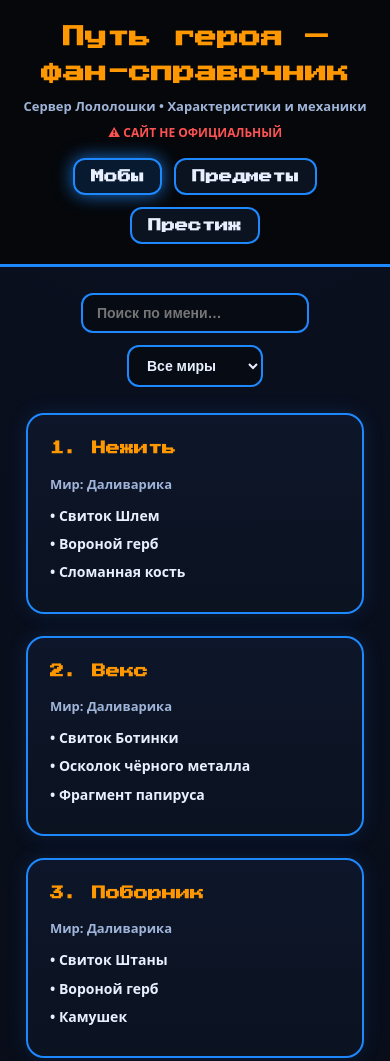
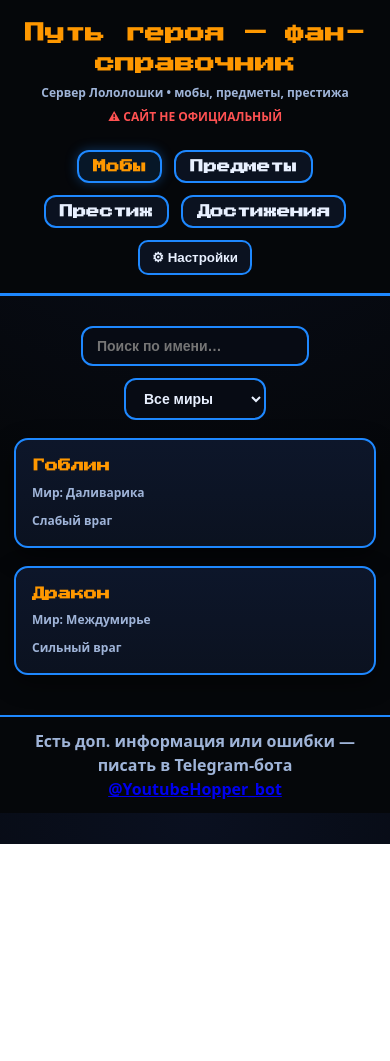
Before and after one commit to Hopper736-twink/Test_lololowka_server, a plain HTML site: page index.html in a window 390 px wide. Shown: the top 1061 px of the page. After the commit the page ends 844 px from the top, so only its background shows below. Drawn offline with Linux system fonts and the light colour scheme.

Commit message:
Update index.html

```diff
--- a/index.html
+++ b/index.html
@@ -1,8 +1,8 @@
 <!DOCTYPE html>
 <html lang="ru">
 <head>
-  <meta charset="UTF-8">
-  <meta name="viewport" content="width=device-width, initial-scale=1.0">
+<meta charset="utf-8" />
+<meta name="viewport" content="width=device-width,initial-scale=1" />
 <title>Путь героя — фан-справочник</title>
 <link href="https://fonts.googleapis.com/css2?family=Press+Start+2P&family=Inter:wght@500;700&display=swap" rel="stylesheet">
 <style>
@@ -13,98 +13,167 @@
   --accent:#ff9800;
   --text:#e8f0ff;
   --muted:#9fb4d8;
-}*{box-sizing:border-box}
-
-body{ margin:0; background:radial-gradient(circle at top,#0a1020,#05070a 60%); color:var(--text); font-family:system-ui,-apple-system,BlinkMacSystemFont,'Segoe UI',Arial,sans-serif; line-height:1.6; font-weight:700; }
-
-header{ background:#05070a; border-bottom:3px solid var(--border); padding:20px; text-align:center; }
-
-header h1{ font-family:'Press Start 2P',monospace; color:var(--accent); font-size:22px; margin:0; }
-.subtitle{color:var(--muted);font-size:13px;margin-top:6px;font-weight:700}
+  --locked: rgba(255,255,255,0.08);
+}
+*{box-sizing:border-box}
+body{
+  margin:0;
+  background:radial-gradient(circle at top,#0a1020,#05070a 60%);
+  color:var(--text);
+  font-family:system-ui,-apple-system,BlinkMacSystemFont,'Segoe UI',Arial,sans-serif;
+  line-height:1.5;
+  font-weight:700;
+}
+header{
+  background:#05070a;
+  border-bottom:3px solid var(--border);
+  padding:18px;
+  text-align:center;
+}
+header h1{
+  font-family:'Press Start 2P',monospace;
+  color:var(--accent);
+  font-size:20px;
+  margin:0;
+}
+.header-row{
+  display:flex;
+  gap:12px;
+  align-items:center;
+  justify-content:center;
+  margin-top:12px;
+  flex-wrap:wrap;
+}
+.subtitle{color:var(--muted);font-size:12px;margin-top:6px;font-weight:700}
 .warning{color:#ff5252;font-size:12px;margin-top:6px;font-weight:700}
 
-.tabs{ display:flex; justify-content:center; gap:12px; margin-top:16px; flex-wrap:wrap; }
+/* tabs */
+.tabs{ display:flex; justify-content:center; gap:12px; margin-top:12px; flex-wrap:wrap; }
+.tab{ font-family:'Press Start 2P',monospace; background:var(--card); border:2px solid var(--border); color:var(--text); padding:8px 14px; border-radius:12px; cursor:pointer; transition:.15s; font-weight:700; }
+.tab:hover{box-shadow:0 0 12px rgba(30,136,255,.25)}
+.tab.active{ background:rgba(30,136,255,.12); box-shadow:0 0 12px rgba(30,136,255,.35); color:var(--accent) }
 
-.tab{ font-family:'Press Start 2P',monospace; background:var(--card); border:2px solid var(--border); color:var(--text); padding:10px 16px; border-radius:12px; cursor:pointer; transition:.2s; font-weight:700; }
+/* settings button */
+.settingsBtn{ background:var(--card); border:2px solid var(--border); color:var(--text); padding:8px 12px; border-radius:10px; cursor:pointer; font-weight:700; }
+.settingsPanel{ display:none; max-width:720px; margin:12px auto 0; padding:12px; border:2px solid var(--border); border-radius:12px; background:linear-gradient(180deg,#061529,#05101a); color:var(--muted); font-weight:700; }
+.settingsPanel.active{ display:block; }
 
-.tab:hover{box-shadow:0 0 12px rgba(30,136,255,.6)}
-.tab.active{ background:rgba(30,136,255,.15); box-shadow:0 0 18px rgba(30,136,255,.8); }
+/* main */
+main{ max-width:1100px; margin:16px auto; padding:14px; }
 
-main{max-width:1300px;margin:0 auto;padding:26px}
+/* controls */
+.controls{ display:flex; gap:12px; justify-content:center; margin-bottom:18px; flex-wrap:wrap; }
+input[type="text"], select, input[type="search"]{ background:#070b14; border:2px solid var(--border); color:var(--text); padding:10px 14px; border-radius:12px; font-size:14px; font-weight:700; }
 
-.controls{ display:flex; gap:12px; justify-content:center; margin-bottom:26px; flex-wrap:wrap; }
+/* grid/cards */
+.grid{ display:grid; grid-template-columns:repeat(auto-fill,minmax(300px,1fr)); gap:18px; }
+.card, .item-card, .prestige-card, .achievement-card{ background:linear-gradient(180deg,#0d162a,var(--card)); border:2px solid var(--border); border-radius:14px; padding:16px; box-shadow:0 8px 25px rgba(0,0,0,0.45); font-weight:700; }
+.card h3, .item-card h3, .prestige-card h3, .achievement-card h3{ font-family:'Press Start 2P',monospace; color:var(--accent); font-size:13px; margin:0 0 8px 0; font-weight:700; }
+.world{ font-size:12px; color:var(--muted); margin-bottom:8px; }
+.stat{ font-size:13px; margin-bottom:6px; color:var(--text); font-weight:700; }
 
-input,select{ background:#070b14; border:2px solid var(--border); color:var(--text); padding:10px 14px; border-radius:12px; font-size:14px; font-weight:700; }
+/* fan text */
+.fan-desc{ margin-top:10px; font-size:12px; color:var(--muted); font-weight:600; }
+.fan-secret{ margin-top:6px; font-size:12px; color:#cbe9ff; font-weight:700; }
 
-.grid{ display:grid; grid-template-columns:repeat(auto-fill,minmax(300px,1fr)); gap:22px; }
+/* items grid */
+.items-grid{ display:grid; grid-template-columns:repeat(auto-fill,minmax(220px,1fr)); gap:14px; margin-top:10px; }
 
-.card, .item-card, .prestige-card{ background:linear-gradient(180deg,#0d162a,var(--card)); border:2px solid var(--border); border-radius:18px; padding:22px; box-shadow:0 0 20px rgba(30,136,255,.15); font-weight:700; }
+/* footer */
+footer{ margin-top:26px; padding:12px; border-top:2px solid var(--border); text-align:center; color:var(--muted); font-weight:700; }
 
-.card h3, .item-card h3, .prestige-card h3{ font-family:'Press Start 2P',monospace; color:var(--accent); font-size:14px; margin:0 0 14px 0; font-weight:700; }
+/* small helpers */
+.disclaimer{ font-size:12px; color:#ffd6a8; margin-top:8px; font-weight:700; }
+.hidden{ display:none !important; }
 
-.world{color:var(--muted);font-size:13px;margin-bottom:10px;font-weight:700}
-.stat{font-size:14px;margin-bottom:6px;color:var(--text);font-weight:700}
+/* achievements locked/unlocked */
+.achievement-locked{ opacity:0.45; background:linear-gradient(180deg,#081025,var(--locked)); border-style:dashed; }
+.achievement-unlocked{ box-shadow:0 6px 18px rgba(0,0,0,0.6); border-color: #6be38a; }
+.small{ font-size:12px; color:var(--muted); font-weight:700; margin-top:8px; }
+.code-input{ display:flex; gap:8px; margin-top:8px; align-items:center; }
+.code-input input{ flex:1; }
+.btn{ background:var(--card); border:2px solid var(--border); color:var(--text); padding:8px 10px; border-radius:8px; cursor:pointer; font-weight:700; }
 
-.items-grid{ display:grid; grid-template-columns:repeat(auto-fill,minmax(260px,1fr)); gap:22px; margin-top:22px; }
-
-section h2{ font-family:'Press Start 2P',monospace; color:var(--accent); margin-bottom:18px; font-weight:700; }
-
-footer{ border-top:2px solid var(--border); margin-top:40px; padding:20px; text-align:center; color:var(--muted); font-weight:700; }
-footer a{color:var(--accent);text-decoration:none;font-weight:700}
-
-.tab-content{display:none}
-.tab-content.active{display:block}
+/* tab content visibility */
+.tab-content{ display:none; }
+.tab-content.active{ display:block; }
 </style>
 </head>
 <body>
+
 <header>
   <h1>Путь героя — фан-справочник</h1>
-  <div class="subtitle">Сервер Лололошки • Характеристики и механики</div>
+  <div class="subtitle">Сервер Лололошки • мобы, предметы, престижа</div>
   <div class="warning">⚠ САЙТ НЕ ОФИЦИАЛЬНЫЙ</div>
-  <nav class="tabs">
-    <button class="tab active" data-tab="mobs">Мобы</button>
+
+  <div class="header-row">
+    <nav class="tabs" role="navigation" aria-label="Вкладки">
+      <button class="tab" data-tab="mobs">Мобы</button>
       <button class="tab" data-tab="items">Предметы</button>
       <button class="tab" data-tab="prestige">Престиж</button>
+      <button class="tab" data-tab="achievements">Достижения</button>
     </nav>
+
+    <button id="openSettings" class="settingsBtn" title="Настройки">⚙ Настройки</button>
+  </div>
+
+  <div id="settingsPanel" class="settingsPanel" aria-hidden="true">
+    <label style="display:flex;align-items:center;gap:10px;">
+      <input id="fanModeToggle" type="checkbox" style="transform:scale(1.05);"/>
+      <span>Включить режим «Тайны мира» (фан-описания и секреты)</span>
+    </label>
+
+    <label style="display:flex;align-items:center;gap:10px;margin-top:10px;">
+      <input id="showAchievementsToggle" type="checkbox" style="transform:scale(1.05);"/>
+      <span>Показывать вкладку «Достижения»</span>
+    </label>
+
+    <div style="margin-top:12px">
+      <div style="font-weight:700;margin-bottom:6px">Ввести код (support, loofan, achievements, Hopper736, wlnzlileg)</div>
+      <div class="code-input">
+        <input id="promoCodeInput" type="text" placeholder="Введите код" aria-label="Код достижения" />
+        <button id="promoApplyBtn" class="btn">Активировать</button>
+      </div>
+      <div id="codeMessage" class="small" style="margin-top:8px;color:var(--muted)"></div>
+    </div>
+
+    <div style="margin-top:12px">
+      <div style="font-weight:700;margin-bottom:6px">Подтверждение — «Я написал в бота»</div>
+      <button id="confirmMessagedBot" class="btn">Я написал в бота</button>
+      <div class="small" style="margin-top:8px;color:var(--muted)">Нажмите, если вы действительно написали в @YoutubeHopper_bot — достижение «Помощник» будет выдано.</div>
+    </div>
+
+    <div class="disclaimer">
+      Внимание: фан-режим показывает фан-описания и секреты — это не официальный лор сервера.
+    </div>
+    <div style="margin-top:10px;color:var(--muted)">Режимы, достижения и использованные коды сохраняются в браузере.</div>
+  </div>
 </header>
+
 <main>
-  <section id="tab-mobs" class="tab-content active">
+  <!-- MOBS TAB -->
+  <section id="tab-mobs" class="tab-content">
     <div class="controls">
-      <input id="search" placeholder="Поиск по имени…" />
-      <select id="worldFilter">
+      <input id="search" type="search" placeholder="Поиск по имени…" aria-label="Поиск мобов"/>
+      <select id="worldFilter" aria-label="Выбор мира">
         <option value="all">Все миры</option>
         <option value="Даливарика">Даливарика</option>
         <option value="Миср">Миср</option>
         <option value="Алотерра">Алотерра</option>
+        <option value="Междумирье">Междумирье</option>
       </select>
     </div>
-    <div id="cards" class="grid"></div>
+
+    <div id="cards" class="grid" aria-live="polite"></div>
   </section>
 
+  <!-- ITEMS TAB -->
   <section id="tab-items" class="tab-content">
     <h2>Предметы</h2>
-    <div class="items-grid">
-      <div class="item-card"><h3>Свиток Шлем</h3></div>
-      <div class="item-card"><h3>Свиток Ботинки</h3></div>
-      <div class="item-card"><h3>Свиток Штаны</h3></div>
-      <div class="item-card"><h3>Свиток Кираса</h3></div>
-      <div class="item-card"><h3>Вороной герб</h3></div>
-      <div class="item-card"><h3>Сломанная кость</h3></div>
-      <div class="item-card"><h3>Фрагмент папируса</h3></div>
-      <div class="item-card"><h3>Камушек</h3></div>
-      <div class="item-card"><h3>Песчинка всевластия</h3></div>
-      <div class="item-card"><h3>Сердце Джинна</h3></div>
-      <div class="item-card"><h3>Аметистовый кристалл</h3></div>
-      <div class="item-card"><h3>Рунная плита</h3></div>
-      <div class="item-card"><h3>Клочок шёлка</h3></div>
-      <div class="item-card"><h3>Первичная материя</h3></div>
-      <div class="item-card"><h3>Мини-реактор</h3></div>
-      <div class="item-card"><h3>Сгусток неизвестной субстанции</h3></div>
-      <div class="item-card"><h3>Технопластина</h3></div>
-      <div class="item-card"><h3>Микросхема</h3></div>
-    </div>
+    <div class="items-grid" id="itemGrid"></div>
   </section>
 
+  <!-- PRESTIGE TAB -->
   <section id="tab-prestige" class="tab-content">
     <h2>Престиж</h2>
     <div class="prestige-card">
@@ -118,86 +187,227 @@ footer a{color:var(--accent);text-decoration:none;font-weight:700}
         <li>Золото: 1x → 2.9x</li>
         <li>Опыт: 1x → 2.9x</li>
       </ul>
-      <p><b>Условия:</b> 100 уровень + квесты Междумирья</p>
+    </div>
+  </section>
 
-      <h3>2 уровень престижа</h3>
-      <ul>
-        <li>Урон: 1.15x → 1.32x</li>
-        <li>Защита: 1.15x → 1.31x</li>
-        <li>Здоровье: 1.15x → 1.32x</li>
-        <li>Регенерация: 1.16x → 1.33x</li>
-        <li>Скорость: 1x → 1x</li>
-        <li>Золото: 2.9x → 8.41x</li>
-        <li>Опыт: 2.9x → 8.41x</li>
-      </ul>
-      <p><b>Условия:</b> 100 уровень + квесты Междумирья</p>
-    </div>
+  <!-- ACHIEVEMENTS TAB -->
+  <section id="tab-achievements" class="tab-content">
+    <h2>Достижения</h2>
+    <div id="achievementsGrid" class="items-grid"></div>
+    <div id="achievementsInfo" class="small"></div>
   </section>
 </main>
 
 <footer>
-  <div>Есть доп. информация или вопросы — писать в Telegram-бота</div>
+  <div>Есть доп. информация или ошибки — писать в Telegram-бота</div>
   <div><a href="https://t.me/YoutubeHopper_bot" target="_blank">@YoutubeHopper_bot</a></div>
 </footer>
 
 <script>
-// Вкладки
-document.querySelectorAll('.tab').forEach(btn => {
-  btn.addEventListener('click', () => {
-    document.querySelectorAll('.tab').forEach(b => b.classList.remove('active'));
-    document.querySelectorAll('.tab-content').forEach(c => c.classList.remove('active'));
+/* ====== State & storage ====== */
+const STORAGE = {
+  FAN:'hero_fan_v2',
+  SHOW_ACH:'hero_show_ach_v2',
+  UNLOCK:'hero_unlocked_v2',
+  USED_CODES:'hero_used_codes_v2',
+  VIEWED_MOBS:'hero_viewed_mobs_v2',
+  VIEWED_ITEMS:'hero_viewed_items_v2',
+  CLICK_COUNT:'hero_clicks_v2'
+};
 
-    btn.classList.add('active');
-    document.getElementById('tab-' + btn.dataset.tab).classList.add('active');
+let fanMode = localStorage.getItem(STORAGE.FAN) === 'true';
+let showAchievements = localStorage.getItem(STORAGE.SHOW_ACH) === 'true';
+let unlocked = JSON.parse(localStorage.getItem(STORAGE.UNLOCK) || '[]');
+let usedCodes = new Set(JSON.parse(localStorage.getItem(STORAGE.USED_CODES) || '[]'));
+let viewedMobs = new Set(JSON.parse(localStorage.getItem(STORAGE.VIEWED_MOBS) || '[]'));
+let viewedItems = new Set(JSON.parse(localStorage.getItem(STORAGE.VIEWED_ITEMS) || '[]'));
+let clickCount = Number(localStorage.getItem(STORAGE.CLICK_COUNT) || 0);
+let tabSwitchCount = Number(localStorage.getItem('hero_tab_switch_count') || 0);
+let settingsOpenCount = Number(localStorage.getItem('hero_settings_open_count') || 0);
+
+/* ====== Codes mapping ====== */
+const codeMap = {
+  'support': 'a41',
+  'loofan': 'a42',
+  'achievements': 'a43',
+  'Hopper736': 'a44',
+  'wlnzlileg': 'a45'
+};
+const adminCode = 'code hop'; // даёт все достижения
+
+/* ====== DOM refs ====== */
+const tabs = document.querySelectorAll('.tab');
+const openSettingsBtn = document.getElementById('openSettings');
+const settingsPanel = document.getElementById('settingsPanel');
+const fanModeToggle = document.getElementById('fanModeToggle');
+const showAchievementsToggle = document.getElementById('showAchievementsToggle');
+const cardsEl = document.getElementById('cards');
+const searchEl = document.getElementById('search');
+const worldFilterEl = document.getElementById('worldFilter');
+const itemsGridEl = document.getElementById('itemGrid');
+const achievementsGridEl = document.getElementById('achievementsGrid');
+const achievementsInfoEl = document.getElementById('achievementsInfo');
+const promoInput = document.getElementById('promoCodeInput');
+const promoBtn = document.getElementById('promoApplyBtn');
+const codeMessage = document.getElementById('codeMessage');
+const confirmMessagedBot = document.getElementById('confirmMessagedBot');
+
+/* ====== Init UI ====== */
+fanModeToggle.checked = fanMode;
+showAchievementsToggle.checked = showAchievements;
+
+/* ====== Helpers ====== */
+function saveState(){
+  localStorage.setItem(STORAGE.FAN, fanMode ? 'true' : 'false');
+  localStorage.setItem(STORAGE.SHOW_ACH, showAchievements ? 'true' : 'false');
+  localStorage.setItem(STORAGE.UNLOCK, JSON.stringify(unlocked));
+  localStorage.setItem(STORAGE.USED_CODES, JSON.stringify(Array.from(usedCodes)));
+  localStorage.setItem(STORAGE.VIEWED_MOBS, JSON.stringify(Array.from(viewedMobs)));
+  localStorage.setItem(STORAGE.VIEWED_ITEMS, JSON.stringify(Array.from(viewedItems)));
+  localStorage.setItem(STORAGE.CLICK_COUNT, String(clickCount));
+  localStorage.setItem('hero_tab_switch_count', String(tabSwitchCount));
+  localStorage.setItem('hero_settings_open_count', String(settingsOpenCount));
+}
+function isUnlocked(id){ return unlocked.includes(id); }
+function unlock(id){ if(!isUnlocked(id)){ unlocked.push(id); saveState(); renderAchievements(); const el=document.querySelector(`.achievement-card[data-id="${id}"]`); if(el){ el.classList.add('achievement-unlocked'); setTimeout(()=>el.classList.remove('achievement-unlocked'),1400); } } }
+
+/* ====== Promo code handler ====== */
+promoBtn.addEventListener('click', ()=>{
+  const val = promoInput.value.trim();
+  if(!val) return;
+
+  if(val === adminCode){
+    achievements.forEach(a=>unlock(a.id));
+    codeMessage.textContent = `Админ-код принят! Все достижения открыты.`;
+  } else if(codeMap[val]){
+    const achId = codeMap[val];
+    unlock(achId);
+    usedCodes.add(val);
+    codeMessage.textContent = `Достижение получено! Для следующего кода используйте другой.`;
+  } else if(usedCodes.has(val)){
+    codeMessage.textContent = `Этот код уже использован.`;
+  } else {
+    codeMessage.textContent = `Неверный код.`;
+  }
+
+  saveState();
+  promoInput.value = '';
+});
+
+/* ====== Tabs ====== */
+tabs.forEach(tab=>{
+  tab.addEventListener('click', ()=>{
+    tabs.forEach(t=>t.classList.remove('active'));
+    tab.classList.add('active');
+    document.querySelectorAll('.tab-content').forEach(c=>c.classList.remove('active'));
+    document.getElementById('tab-'+tab.dataset.tab).classList.add('active');
+    tabSwitchCount++; saveState(); checkAchievements();
   });
 });
+tabs[0].click(); // default tab
 
-// Мобы
-const enemies = [
-  // ===== Даливарика =====
-  { world: 'Даливарика', order: 1, name: 'Нежить', drops: ['Свиток Шлем','Вороной герб','Сломанная кость'] },
-  { world: 'Даливарика', order: 2, name: 'Векс', drops: ['Свиток Ботинки','Осколок чёрного металла','Фрагмент папируса'] },
-  { world: 'Даливарика', order: 3, name: 'Поборник', drops: ['Свиток Штаны','Вороной герб','Камушек'] },
-  { world: 'Даливарика', order: 4, name: 'Природный элементаль', drops: ['Свиток Кираса','Осколок чёрного металла','Вороной герб','Сломанная кость','Фрагмент папируса','Камушек'] },
-  { world: 'Даливарика', order: 5, name: 'Гримуар', drops: ['Свиток Шлем','Свиток Ботинки','Свиток Штаны','Свиток Кираса','Осколок чёрного металла','Вороной герб','Сломанная кость','Фрагмент папируса','Камушек'] },
-  { world: 'Даливарика', order: 6, name: 'Спектральный некромант', drops: ['Свиток Шлем','Свиток Ботинки','Свиток Штаны','Свиток Кираса','Осколок чёрного металла','Вороной герб','Сломанная кость','Фрагмент папируса','Камушек'] },
-  // ===== Миср =====
-  { world: 'Миср', order: 1, name: 'Городской разбойник', drops: ['Свиток Шлем','Песчинка всевластия','Рунная плита'] },
-  { world: 'Миср', order: 2, name: 'Тоифэтун', drops: ['Свиток Ботинки','Сердце Джинна','Аметистовый кристалл'] },
-  { world: 'Миср', order: 3, name: 'Кристаллический жук', drops: ['Свиток Штаны','Песчинка всевластия','Клочок шёлка'] },
-  { world: 'Миср', order: 4, name: 'Пещерный скорпион', drops: ['Свиток Кираса','Сердце Джинна','Песчинка всевластия','Аметистовый кристалл','Рунная плита','Клочок шёлка'] },
-  { world: 'Миср', order: 5, name: 'Чудовище', drops: ['Свиток Шлем','Свиток Ботинки','Свиток Штаны','Свиток Кираса','Сердце Джинна','Песчинка всевластия','Аметистовый кристалл','Рунная плита','Клочок шёлка'] },
-  { world: 'Миср', order: 6, name: 'Отверженный', drops: ['Свиток Шлем','Свиток Ботинки','Свиток Штаны','Свиток Кираса','Сердце Джинна','Песчинка всевластия','Аметистовый кристалл','Рунная плита','Клочок шёлка'] },
-  // ===== Алотерра =====
-  { world: 'Алотерра', order: 1, name: 'Имперский полицейский', drops: ['Свиток Шлем','Первичная материя','Мини-реактор'] },
-  { world: 'Алотерра', order: 2, name: 'Имперский пёс', drops: ['Свиток Ботинки','Сгусток неизвестной субстанции','Технопластина'] },
-  { world: 'Алотерра', order: 3, name: 'Автономный бот', drops: ['Свиток Штаны','Микросхема','Мини-реактор'] },
-  { world: 'Алотерра', order: 4, name: 'ΑΠΜ-ΤΑΡAH', drops: ['Свиток Кираса','Мини-реактор','Технопластина','Микросхема','Сгусток неизвестной субстанции','Первичная материя'] },
-  { world: 'Алотерра', order: 5, name: 'АПМ-Хищник', drops: ['Мини-реактор','Технопластина','Микросхема','Сгусток неизвестной субстанции','Первичная материя'] },
-  { world: 'Алотерра', order: 6, name: 'АПМ-Жало', drops: ['Мини-реактор','Технопластина','Микросхема','Сгусток неизвестной субстанции','Первичная материя'] }
-];
+/* ====== Settings ====== */
+openSettingsBtn.addEventListener('click', ()=>{
+  settingsPanel.classList.toggle('active');
+  if(settingsPanel.classList.contains('active')){ settingsOpenCount++; saveState(); checkAchievements(); }
+});
+fanModeToggle.addEventListener('change', ()=>{ fanMode=fanModeToggle.checked; saveState(); checkAchievements(); });
+showAchievementsToggle.addEventListener('change', ()=>{ showAchievements=showAchievementsToggle.checked; saveState(); renderAchievements(); });
 
-const cards = document.getElementById('cards');
-const search = document.getElementById('search');
-const worldFilter = document.getElementById('worldFilter');
+/* ====== Confirm bot achievement ====== */
+confirmMessagedBot.addEventListener('click', ()=>{
+  unlock('a47');
+  codeMessage.textContent = `Достижение "Помощник" выдано!`;
+});
 
-function renderMobs() {
-  const q = search.value.toLowerCase();
-  const w = worldFilter.value;
-  cards.innerHTML = '';
-  enemies.filter(e => (w === 'all' || e.world === w))
-         .filter(e => e.name.toLowerCase().includes(q))
-         .forEach(e => {
-           const div = document.createElement('div');
-           div.className = 'card';
-           div.innerHTML = `<h3>${e.order}. ${e.name}</h3><div class="world">Мир: ${e.world}</div>${e.drops.map(d=>`<div class="stat">• ${d}</div>`).join('')}`;
-           cards.appendChild(div);
+/* ====== Render achievements (demo) ====== */
+function renderAchievements(){
+  achievementsGridEl.innerHTML='';
+  if(!showAchievements){
+    achievementsGridEl.innerHTML = '<div class="small">Вкладка достижений скрыта. Включите в настройках.</div>';
+    return;
+  }
+
+  achievements.forEach(a => {
+    const card = document.createElement('div');
+    card.className = 'achievement-card ' + (isUnlocked(a.id)? 'achievement-unlocked':'achievement-locked');
+    card.dataset.id = a.id;
+    card.innerHTML = `
+      <h3>${a.name}</h3>
+      <div class="fan-desc">${fanMode ? a.fanDesc : a.desc}</div>
+      ${isUnlocked(a.id) ? '<div class="small">Статус: открыто</div>' : '<div class="small">Статус: закрыто</div>'}
+    `;
+    achievementsGridEl.appendChild(card);
   });
 }
 
-search.addEventListener('input', renderMobs);
-worldFilter.addEventListener('change', renderMobs);
+/* ====== Dummy achievements data ====== */
+const achievements = [
+  {id:'a41', name:'Поддержка', desc:'Используйте код поддержки.', fanDesc:'Фан-код для самых преданных.'},
+  {id:'a42', name:'Лоофан', desc:'Введите секретный код.', fanDesc:'Секретный код Лоофана.'},
+  {id:'a43', name:'Достижения', desc:'Включите достижения.', fanDesc:'Фан-режим открывает новые тайны.'},
+  {id:'a44', name:'Hopper736', desc:'Введён код Hopper736.', fanDesc:'Hopper736 — легенда фанатов.'},
+  {id:'a45', name:'wlnzlileg', desc:'Введён редкий код.', fanDesc:'Редкий код для избранных.'},
+  {id:'a47', name:'Помощник', desc:'Вы написали боту.', fanDesc:'Ты настоящий помощник Hopper!'}
+];
+
+/* ====== Check for click/tab achievements ====== */
+function checkAchievements(){
+  // открываем достижение за 5 переключений вкладок
+  if(tabSwitchCount>=5) unlock('a43');
+  // открываем достижение за 3 открытия настроек
+  if(settingsOpenCount>=3) unlock('a42');
+  // больше логики можно добавить здесь
+}
+
+/* ====== Dummy mobs/items rendering ====== */
+const mobs = [
+  {name:'Гоблин', world:'Даливарика', desc:'Слабый враг', fanDesc:'Любит прятаться за деревьями'},
+  {name:'Дракон', world:'Междумирье', desc:'Сильный враг', fanDesc:'Он охраняет древние сокровища'}
+];
+
+const items = [
+  {name:'Меч огня', desc:'Увеличивает урон', fanDesc:'Меч с душой огня'},
+  {name:'Щит ветра', desc:'Защищает от атак', fanDesc:'Легкий, словно ветер'}
+];
+
+function renderMobs(){
+  cardsEl.innerHTML='';
+  const search = searchEl.value.toLowerCase();
+  const world = worldFilterEl.value;
+  mobs.filter(m=>{
+    return m.name.toLowerCase().includes(search) && (world==='all' || m.world===world);
+  }).forEach(m=>{
+    const card = document.createElement('div');
+    card.className='card';
+    card.innerHTML=`
+      <h3>${m.name}</h3>
+      <div class="world">Мир: ${m.world}</div>
+      <div class="fan-desc">${fanMode ? m.fanDesc : m.desc}</div>
+    `;
+    cardsEl.appendChild(card);
+  });
+}
+searchEl.addEventListener('input', renderMobs);
+worldFilterEl.addEventListener('change', renderMobs);
 renderMobs();
+
+function renderItems(){
+  itemsGridEl.innerHTML='';
+  items.forEach(it=>{
+    const card = document.createElement('div');
+    card.className='item-card';
+    card.innerHTML=`
+      <h3>${it.name}</h3>
+      <div class="fan-desc">${fanMode ? it.fanDesc : it.desc}</div>
+    `;
+    itemsGridEl.appendChild(card);
+  });
+}
+renderItems();
+
+/* ====== Initial achievements render ====== */
+renderAchievements();
 </script>
 </body>
 </html>
```
Lines whose indentation alone changed are shown as unchanged.
